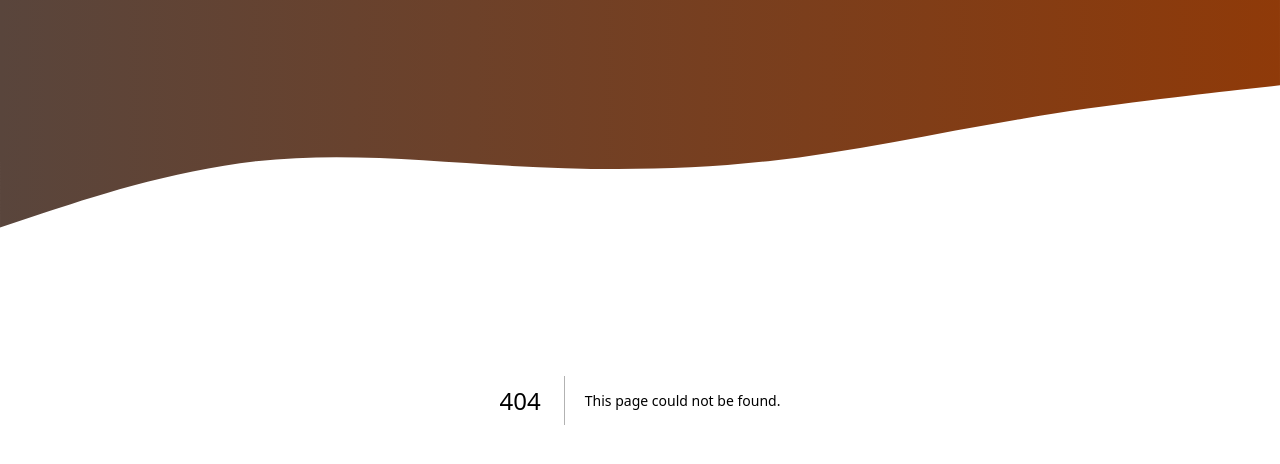
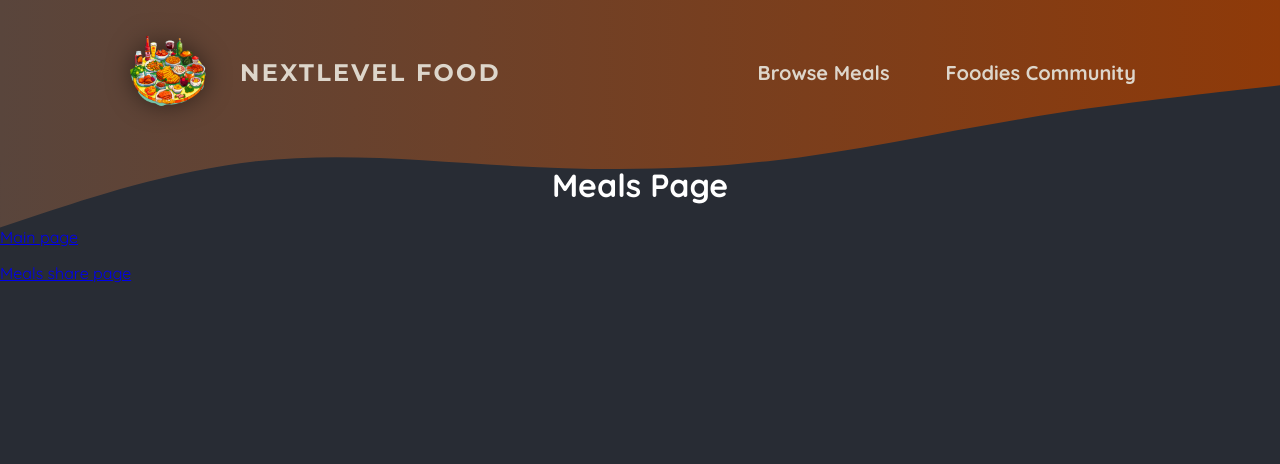
Before and after one commit to Burminskyi/next-food-project, a Next.js app: page /meals in a window 1280 px wide. Before the commit this address had no page. Shown: the top 464 px of the page. Built offline with nearby package versions, Linux system fonts and the light colour scheme.

Commit message:
added header and main routes

```diff
--- a/app/layout.js
+++ b/app/layout.js
@@ -1,8 +1,9 @@
-import './globals.css';
+import "./globals.css";
+import MainHeader from "@/components/main-header";
 
 export const metadata = {
-  title: 'NextLevel Food',
-  description: 'Delicious meals, shared by a food-loving community.',
+  title: "NextLevel Food",
+  description: "Delicious meals, shared by a food-loving community.",
 };
 
 export default function RootLayout({ children }) {
@@ -15,11 +16,11 @@ export default function RootLayout({ children }) {
               <linearGradient id="gradient" x1="0%" y1="0%" x2="100%" y2="0%">
                 <stop
                   offset="0%"
-                  style={{ stopColor: '#59453c', stopOpacity: '1' }}
+                  style={{ stopColor: "#59453c", stopOpacity: "1" }}
                 />
                 <stop
                   offset="100%"
-                  style={{ stopColor: '#8f3a09', stopOpacity: '1' }}
+                  style={{ stopColor: "#8f3a09", stopOpacity: "1" }}
                 />
               </linearGradient>
             </defs>
@@ -29,7 +30,7 @@ export default function RootLayout({ children }) {
             ></path>
           </svg>
         </div>
-
+        <MainHeader />
         {children}
       </body>
     </html>
--- /dev/null
+++ b/app/meals/page.js
@@ -0,0 +1,15 @@
+import Link from "next/link";
+
+export default function MealsPage() {
+  return (
+    <main>
+      <h1 style={{ color: "white", textAlign: "center" }}>Meals Page</h1>
+      <p>
+        <Link href="/">Main page</Link>
+      </p>
+      <p>
+        <Link href="meals/share">Meals share page</Link>
+      </p>
+    </main>
+  );
+}
--- /dev/null
+++ b/components/main-header.js
@@ -0,0 +1,30 @@
+import Link from "next/link";
+import Image from "next/image";
+
+import logoImg from "@/assets/logo.png";
+import styles from './main-header.module.css'
+
+
+export default function MainHeader() {
+  return (
+    <header className={styles.header}>
+      <Link className={styles.logo} href="/">
+        <Image src={logoImg} alt="logo" priority />
+        NextLevel Food
+      </Link>
+      <nav className={styles.nav}>
+        <ul>
+          <li>
+            <Link href="/meals">Browse Meals</Link>
+          </li>
+          <li>
+            <Link href="/community">Foodies Community</Link>
+          </li>
+          {/* <li>
+            <Link href=""></Link>
+          </li> */}
+        </ul>
+      </nav>
+    </header>
+  );
+}
--- /dev/null
+++ b/components/main-header.module.css
@@ -0,0 +1,67 @@
+.header {
+  display: flex;
+  justify-content: space-between;
+  align-items: center;
+  padding: 2rem 1rem;
+}
+
+@media (min-width: 768px) {
+  .header {
+    padding: 2rem 10%;
+  }
+}
+
+.nav ul {
+  list-style: none;
+  margin: 0;
+  padding: 0;
+  display: flex;
+  gap: 1.5rem;
+  /* font-family: 'Montserrat', sans-serif; */
+  font-size: 1.25rem;
+}
+
+.nav a {
+  text-decoration: none;
+  color: #ddd6cb;
+  font-weight: bold;
+  padding: 0.5rem 1rem;
+  border-radius: 0.5rem;
+}
+
+.nav a:hover,
+.nav a:active {
+  background: linear-gradient(90deg, #ff8a05, #f9b331);
+  background-clip: text;
+  -webkit-background-clip: text;
+  -webkit-text-fill-color: transparent;
+  text-shadow: 0 0 18px rgba(248, 190, 42, 0.8);
+}
+
+.active {
+  background: linear-gradient(90deg, #ff8a05, #f9b331);
+  background-clip: text;
+  -webkit-background-clip: text;
+  -webkit-text-fill-color: transparent;
+}
+
+.logo {
+  display: flex;
+  align-items: center;
+  justify-content: center;
+  gap: 2rem;
+  text-decoration: none;
+  color: #ddd6cb;
+  font-weight: bold;
+  font-family: 'Montserrat', sans-serif;
+  letter-spacing: 0.15rem;
+  text-transform: uppercase;
+  font-size: 1.5rem;
+}
+
+.logo img {
+  width: 5rem;
+  height: 5rem;
+  object-fit: contain;
+  filter: drop-shadow(0 0 0.75rem rgba(0, 0, 0, 0.5));
+}
```
Also changed, not shown: app/community/page.js (added, +12 -0 lines), app/meals/[mealSlug]/page.js (added, +9 -0 lines), app/meals/share/page.js (added, +12 -0 lines), app/page.js (+12 -1 lines).
